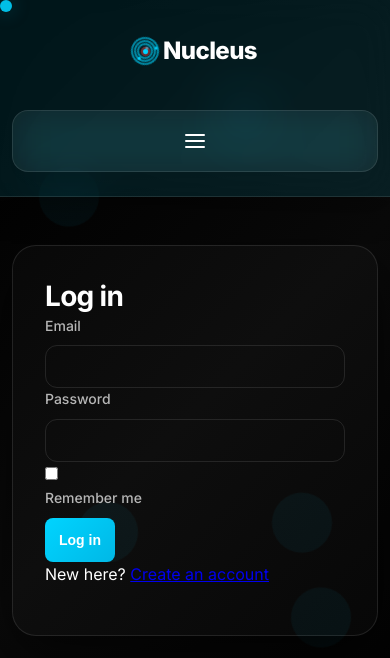
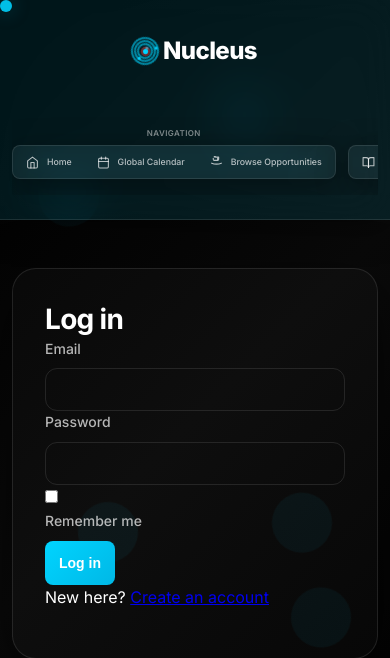
Before and after one commit to roodchris/Nucleus, a Flask app: a page that uses app/templates/base.html in a window 390 px wide. Shown: the top 658 px of the page. Run offline with Flask 3, Linux system fonts and the light colour scheme.

Commit message:
Fix content centering with actual container widths and revert mobile navigation
- Updated centering calculation to use actual container widths instead of assuming max-width
- Added ResizeObserver to update margins when containers resize
- Fixed centering for home page, wRVU calculator, and professional services pages when nav is visible
- Reverted mobile navigation to horizontal layout (shows nav groups in header instead of hamburger menu)
- Mobile nav now displays navigation groups horizontally with proper scrolling
- Theme and notification toggles positioned correctly on mobile

```diff
--- a/app/templates/base.html
+++ b/app/templates/base.html
@@ -1788,19 +1788,75 @@
         border-right: none;
         border-bottom: 1px solid var(--glass-border);
         transform: translateX(0) !important;
-      }
-
-      /* Hide desktop navigation */
+        overflow-x: auto;
+        overflow-y: visible;
+      }
+
+      /* Show navigation horizontally on mobile */
       nav {
-        display: none;
-      }
-
-      /* Show mobile nav toggle */
+        display: flex;
+        flex-direction: row;
+        align-items: center;
+        gap: 0.5rem;
+        overflow-x: auto;
+        overflow-y: visible;
+        flex-wrap: nowrap;
+        -webkit-overflow-scrolling: touch;
+      }
+
+      /* Navigation groups - horizontal on mobile */
+      .nav-groups {
+        display: flex !important;
+        flex-direction: row !important;
+        align-items: center !important;
+        gap: 0.75rem !important;
+        width: auto !important;
+        flex-wrap: nowrap;
+      }
+
+      .nav-group {
+        display: flex !important;
+        flex-direction: column !important;
+        gap: 0.25rem !important;
+        width: auto !important;
+        flex-shrink: 0;
+      }
+
+      .group-label {
+        font-size: 0.5rem;
+        margin-bottom: 0.1rem;
+        padding-left: 0;
+        text-align: center;
+      }
+
+      .group-tabs {
+        display: flex !important;
+        flex-direction: row !important;
+        align-items: center !important;
+        gap: 0.055rem !important;
+        padding: 0.055rem !important;
+        width: auto !important;
+      }
+
+      nav a {
+        font-size: 0.55rem;
+        padding: 0.15rem 0.3rem;
+        width: auto !important;
+        transform: none !important;
+      }
+
+      nav a:hover {
+        transform: translateY(-2px) !important;
+      }
+
+      nav a svg {
+        width: 13px;
+        height: 13px;
+      }
+
+      /* Hide mobile nav toggle - show regular nav instead */
       .mobile-nav-toggle {
-        display: flex !important;
-        min-width: 64px;
-        min-height: 64px;
-        padding: 20px;
+        display: none !important;
       }
 
       /* Hide header toggle button on mobile */
@@ -1810,12 +1866,51 @@
 
       /* Compact header */
       header .container {
-        padding: 0.75rem 1rem;
+        padding: 0.25rem 1rem;
         flex-direction: row;
-        justify-content: space-between;
+        justify-content: flex-start;
         align-items: center;
         height: auto;
-        gap: 0;
+        gap: 0.5rem;
+        overflow-x: auto;
+        overflow-y: visible;
+      }
+
+      /* Brand adjustments for mobile */
+      .brand {
+        font-size: 1.25rem;
+        margin-right: 0.5rem;
+        flex-shrink: 0;
+      }
+
+      /* Theme and notification toggles on mobile */
+      header .container > div:last-child {
+        display: flex !important;
+        flex-direction: row !important;
+        align-items: center !important;
+        gap: 0.5rem !important;
+        margin-left: auto !important;
+        flex-shrink: 0;
+        padding-top: 0 !important;
+        border-top: none !important;
+      }
+
+      .theme-toggle-container,
+      .notification-toggle-container {
+        width: auto !important;
+        padding: 4px 6px !important;
+      }
+
+      .theme-toggle-label,
+      .notification-toggle-label {
+        flex-direction: row !important;
+        gap: 4px !important;
+        font-size: 0.5rem !important;
+      }
+
+      .theme-toggle-text,
+      .toggle-text {
+        font-size: 0.5rem !important;
       }
 
       /* Reset container margin on mobile */
@@ -2650,30 +2745,52 @@
 
       if (isRetracted) {
         // Center in full viewport
-        const centerMargin = Math.max(0, (viewportWidth - contentMaxWidth) / 2);
         containers.forEach(container => {
-          container.style.marginLeft = centerMargin + 'px';
+          container.style.marginLeft = 'auto';
           container.style.marginRight = 'auto';
         });
         if (feedbackContent) {
-          feedbackContent.style.marginLeft = centerMargin + 'px';
+          feedbackContent.style.marginLeft = 'auto';
           feedbackContent.style.marginRight = 'auto';
         }
       } else {
         // Center in remaining space (viewport - sidebar)
-        // Available space = viewportWidth - sidebarWidth
-        // We want to center the container (max 1200px) in this available space
-        const availableSpace = viewportWidth - sidebarWidth;
-        // Calculate how much space is left after the container (assuming max-width)
-        const remainingSpace = Math.max(0, availableSpace - contentMaxWidth);
-        // Distribute remaining space equally on both sides
-        const leftMargin = sidebarWidth + (remainingSpace / 2);
+        // Available space: from 280px (sidebar) to viewportWidth
+        // Strategy: Calculate the left margin needed to center the container
+        // We'll measure each container's actual width and center it individually
 
         containers.forEach(container => {
+          // Force a reflow to get accurate measurements
+          void container.offsetWidth;
+
+          // Get actual width (including padding, but we want content width)
+          const containerRect = container.getBoundingClientRect();
+          const containerWidth = containerRect.width || contentMaxWidth;
+          const actualWidth = Math.min(containerWidth, contentMaxWidth);
+
+          // Calculate available space
+          const availableSpace = viewportWidth - sidebarWidth;
+
+          // Calculate how much space is left after the container
+          const remainingSpace = availableSpace - actualWidth;
+
+          // Distribute remaining space equally on left and right
+          // Left margin = sidebar width + half of remaining space
+          const leftMargin = sidebarWidth + (remainingSpace / 2);
+
           container.style.marginLeft = leftMargin + 'px';
           container.style.marginRight = 'auto';
         });
+
         if (feedbackContent) {
+          void feedbackContent.offsetWidth;
+          const feedbackRect = feedbackContent.getBoundingClientRect();
+          const feedbackWidth = feedbackRect.width || contentMaxWidth;
+          const actualWidth = Math.min(feedbackWidth, contentMaxWidth);
+          const availableSpace = viewportWidth - sidebarWidth;
+          const remainingSpace = availableSpace - actualWidth;
+          const leftMargin = sidebarWidth + (remainingSpace / 2);
+
           feedbackContent.style.marginLeft = leftMargin + 'px';
           feedbackContent.style.marginRight = 'auto';
         }
@@ -2783,7 +2900,19 @@
         updateContainerMargins();
         setTimeout(updateContainerMargins, 100);
         setTimeout(updateContainerMargins, 300);
+        setTimeout(updateContainerMargins, 500);
       });
+
+      // Watch for container size changes and update margins
+      const containers = document.querySelectorAll('.container:not(header .container)');
+      if (containers.length > 0 && window.ResizeObserver) {
+        const resizeObserver = new ResizeObserver(() => {
+          updateContainerMargins();
+        });
+        containers.forEach(container => {
+          resizeObserver.observe(container);
+        });
+      }
 
       // Initialize notification toggle
       initializeNotificationToggle();
```
